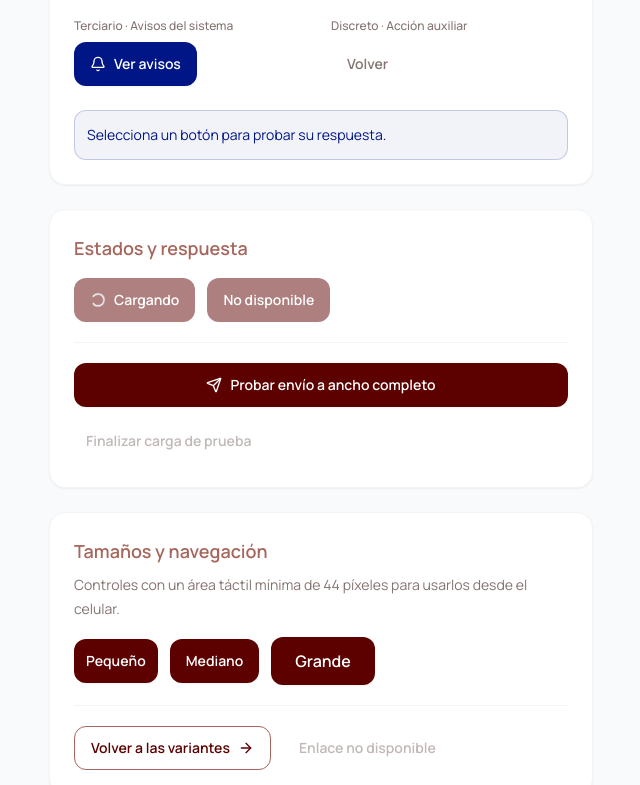
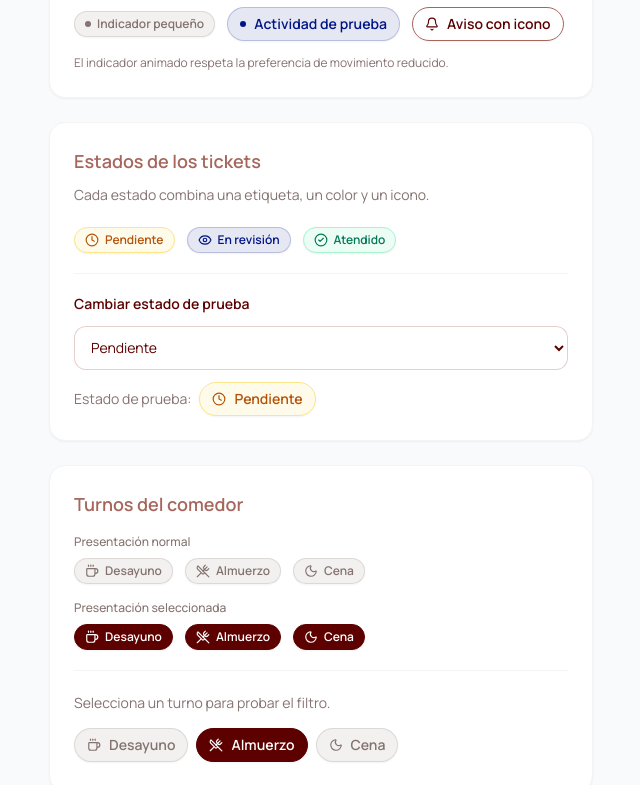
Before and after one commit to ceis-pixel/buzon_sugerencias, a Next.js app: page / in a window 1280 px wide. Shown: the part 435-1220 px from the top of the page, without its empty margins (319-959 px from the left). Built offline with nearby package versions, Linux system fonts and the light colour scheme.

Commit message:
feat(ui): implement atomic badge, status badge and shift badge components

```diff
--- a/src/app/page.tsx
+++ b/src/app/page.tsx
@@ -1,3 +1,4 @@
+import { BadgeShowcase } from "@/components/examples/BadgeShowcase";
 import { ButtonShowcase } from "@/components/examples/ButtonShowcase";
 import { PageContainer } from "@/components/layout/PageContainer";
 
@@ -5,10 +6,16 @@ export default function HomePage() {
   return (
     <PageContainer
       title="Biblioteca de componentes"
-      subtitle="Botones claros y consistentes para cada acción del comedor universitario."
+      subtitle="Indicadores, turnos y estados claros para el comedor universitario."
       badge="Sprint 2 · Demostración de interfaz"
     >
-      <ButtonShowcase />
+      <div className="space-y-8">
+        <BadgeShowcase />
+        <section aria-labelledby="buttons-showcase-title" className="space-y-4">
+          <h2 id="buttons-showcase-title" className="text-lg font-semibold text-primary">Demostración de botones</h2>
+          <ButtonShowcase />
+        </section>
+      </div>
     </PageContainer>
   );
 }
--- /dev/null
+++ b/src/components/common/Badge.tsx
@@ -0,0 +1,61 @@
+import type { HTMLAttributes, ReactNode } from "react";
+
+export interface BadgeProps extends HTMLAttributes<HTMLSpanElement> {
+  variant?: "primary" | "secondary" | "tertiary" | "neutral" | "success" | "warning" | "outline";
+  size?: "sm" | "md";
+  withDot?: boolean;
+  pulse?: boolean;
+  icon?: ReactNode;
+  children: ReactNode;
+}
+
+const variantClasses = {
+  primary: "border-primary bg-primary text-white",
+  secondary: "border-secondary/30 bg-secondary/10 text-secondary",
+  tertiary: "border-tertiary/20 bg-tertiary/10 text-tertiary",
+  neutral: "border-neutral-gray/20 bg-neutral-gray/10 text-neutral-gray",
+  success: "border-emerald-200 bg-emerald-50 text-emerald-700",
+  warning: "border-amber-200 bg-amber-50 text-amber-700",
+  outline: "border-secondary bg-transparent text-primary",
+} as const;
+
+const sizeClasses = {
+  sm: "gap-1.5 px-2.5 py-1 text-xs",
+  md: "gap-2 px-3 py-1.5 text-sm",
+} as const;
+
+export function Badge({
+  variant = "neutral",
+  size = "sm",
+  withDot = false,
+  pulse = false,
+  icon,
+  className = "",
+  children,
+  ...attributes
+}: BadgeProps) {
+  return (
+    <span
+      {...attributes}
+      className={[
+        "inline-flex max-w-full items-center rounded-full border font-sans font-semibold shadow-sm",
+        variantClasses[variant],
+        sizeClasses[size],
+        className,
+      ].filter(Boolean).join(" ")}
+    >
+      {withDot && (
+        <span
+          aria-hidden="true"
+          className={`size-1.5 shrink-0 rounded-full bg-current${pulse ? " animate-pulse motion-reduce:animate-none" : ""}`}
+        />
+      )}
+      {icon && (
+        <span aria-hidden="true" className="inline-flex shrink-0 [&>svg]:size-3.5">
+          {icon}
+        </span>
+      )}
+      <span className="min-w-0 break-words">{children}</span>
+    </span>
+  );
+}
--- /dev/null
+++ b/src/components/common/ShiftBadge.tsx
@@ -0,0 +1,28 @@
+import { Coffee, Moon, UtensilsCrossed, type LucideIcon } from "lucide-react";
+
+import { Badge, type BadgeProps } from "@/components/common/Badge";
+import type { Database } from "@/types/database.types";
+
+export type MealShift = Database["public"]["Enums"]["meal_shift"];
+
+export interface ShiftBadgeProps extends Omit<BadgeProps, "children" | "icon" | "variant"> {
+  shift: MealShift;
+  isSelected?: boolean;
+}
+
+const shiftConfig = {
+  breakfast: { label: "Desayuno", icon: Coffee },
+  lunch: { label: "Almuerzo", icon: UtensilsCrossed },
+  dinner: { label: "Cena", icon: Moon },
+} satisfies Record<MealShift, { label: string; icon: LucideIcon }>;
+
+export function ShiftBadge({ shift, isSelected = false, ...props }: ShiftBadgeProps) {
+  const { label, icon: Icon } = shiftConfig[shift];
+
+  return (
+    <Badge {...props} variant={isSelected ? "primary" : "neutral"} icon={<Icon />}>
+      {label}
+      {isSelected && <span className="sr-only"> (seleccionado)</span>}
+    </Badge>
+  );
+}
--- /dev/null
+++ b/src/components/common/StatusBadge.tsx
@@ -0,0 +1,26 @@
+import { CheckCircle2, Clock, Eye, type LucideIcon } from "lucide-react";
+
+import { Badge, type BadgeProps } from "@/components/common/Badge";
+import type { Database } from "@/types/database.types";
+
+export type TicketStatus = Database["public"]["Enums"]["suggestion_status"];
+
+export interface StatusBadgeProps extends Omit<BadgeProps, "children" | "icon" | "variant"> {
+  status: TicketStatus;
+}
+
+const statusConfig = {
+  pending: { label: "Pendiente", icon: Clock, variant: "warning" },
+  in_review: { label: "En revisión", icon: Eye, variant: "tertiary" },
+  resolved: { label: "Atendido", icon: CheckCircle2, variant: "success" },
+} satisfies Record<TicketStatus, { label: string; icon: LucideIcon; variant: BadgeProps["variant"] }>;
+
+export function StatusBadge({ status, ...props }: StatusBadgeProps) {
+  const { label, icon: Icon, variant } = statusConfig[status];
+
+  return (
+    <Badge {...props} variant={variant} icon={<Icon />}>
+      {label}
+    </Badge>
+  );
+}
--- /dev/null
+++ b/src/components/examples/BadgeShowcase.tsx
@@ -0,0 +1,99 @@
+"use client";
+
+import { Bell } from "lucide-react";
+import { useState } from "react";
+
+import { Badge, type BadgeProps } from "@/components/common/Badge";
+import { ShiftBadge, type MealShift } from "@/components/common/ShiftBadge";
+import { StatusBadge, type TicketStatus } from "@/components/common/StatusBadge";
+
+const variants = [
+  { variant: "primary", label: "Institucional" },
+  { variant: "secondary", label: "Complementario" },
+  { variant: "tertiary", label: "Aviso del sistema" },
+  { variant: "neutral", label: "Información general" },
+  { variant: "success", label: "Completado" },
+  { variant: "warning", label: "Por confirmar" },
+  { variant: "outline", label: "Solo borde" },
+] satisfies { variant: BadgeProps["variant"]; label: string }[];
+
+const statuses: TicketStatus[] = ["pending", "in_review", "resolved"];
+const shifts: MealShift[] = ["breakfast", "lunch", "dinner"];
+
+export function BadgeShowcase() {
+  const [selectedShift, setSelectedShift] = useState<MealShift>("lunch");
+  const [status, setStatus] = useState<TicketStatus>("pending");
+
+  return (
+    <div className="space-y-6">
+      <section aria-labelledby="badge-variants-title" className="rounded-2xl border border-gray-100 bg-white p-6 shadow-sm">
+        <h2 id="badge-variants-title" className="text-lg font-semibold text-secondary">Indicadores de un vistazo</h2>
+        <p className="mt-2 text-sm leading-6">Etiquetas compactas para identificar información, avisos y resultados.</p>
+        <div className="mt-5 flex flex-wrap gap-3">
+          {variants.map(({ variant, label }) => <Badge key={variant} variant={variant}>{label}</Badge>)}
+        </div>
+        <div className="mt-5 flex flex-wrap items-center gap-3 border-t border-gray-100 pt-5">
+          <Badge withDot>Indicador pequeño</Badge>
+          <Badge variant="tertiary" size="md" withDot pulse>Actividad de prueba</Badge>
+          <Badge variant="outline" size="md" icon={<Bell />}>Aviso con icono</Badge>
+        </div>
+        <p className="mt-3 text-xs leading-5">El indicador animado respeta la preferencia de movimiento reducido.</p>
+      </section>
+
+      <section aria-labelledby="ticket-statuses-title" className="rounded-2xl border border-gray-100 bg-white p-6 shadow-sm">
+        <h2 id="ticket-statuses-title" className="text-lg font-semibold text-secondary">Estados de los tickets</h2>
+        <p className="mt-2 text-sm leading-6">Cada estado combina una etiqueta, un color y un icono.</p>
+        <div className="mt-5 flex flex-wrap gap-3">
+          {statuses.map((value) => <StatusBadge key={value} status={value} />)}
+        </div>
+        <div className="mt-5 space-y-3 border-t border-gray-100 pt-5">
+          <label htmlFor="demo-ticket-status" className="block text-sm font-semibold text-primary">Cambiar estado de prueba</label>
+          <select
+            id="demo-ticket-status"
+            value={status}
+            onChange={(event) => {
+              const value = statuses.find((item) => item === event.target.value);
+              if (value) setStatus(value);
+            }}
+            className="min-h-11 w-full rounded-xl border border-secondary/30 bg-white px-3 py-2 text-sm text-primary"
+          >
+            <option value="pending">Pendiente</option>
+            <option value="in_review">En revisión</option>
+            <option value="resolved">Atendido</option>
+          </select>
+          <div role="status" aria-atomic="true" className="flex flex-wrap items-center gap-2 text-sm">
+            Estado de prueba: <StatusBadge status={status} size="md" />
+          </div>
+        </div>
+      </section>
+
+      <section aria-labelledby="meal-shifts-title" className="rounded-2xl border border-gray-100 bg-white p-6 shadow-sm">
+        <h2 id="meal-shifts-title" className="text-lg font-semibold text-secondary">Turnos del comedor</h2>
+        <p className="mt-4 text-xs font-medium">Presentación normal</p>
+        <div className="mt-2 flex flex-wrap gap-3">
+          {shifts.map((shift) => <ShiftBadge key={shift} shift={shift} />)}
+        </div>
+        <p className="mt-4 text-xs font-medium">Presentación seleccionada</p>
+        <div className="mt-2 flex flex-wrap gap-3">
+          {shifts.map((shift) => <ShiftBadge key={shift} shift={shift} isSelected />)}
+        </div>
+        <div role="group" aria-label="Elegir turno de prueba" className="mt-5 border-t border-gray-100 pt-5">
+          <p className="text-sm leading-6">Selecciona un turno para probar el filtro.</p>
+          <div className="mt-2 flex flex-wrap gap-2">
+            {shifts.map((shift) => (
+              <button
+                key={shift}
+                type="button"
+                aria-pressed={selectedShift === shift}
+                onClick={() => setSelectedShift(shift)}
+                className="inline-flex min-h-11 items-center rounded-full focus-visible:outline-none focus-visible:ring-2 focus-visible:ring-primary/40 focus-visible:ring-offset-2"
+              >
+                <ShiftBadge shift={shift} isSelected={selectedShift === shift} size="md" />
+              </button>
+            ))}
+          </div>
+        </div>
+      </section>
+    </div>
+  );
+}
```
Also changed, not shown: 2 other files (tests, documents, lock files or other folders).
